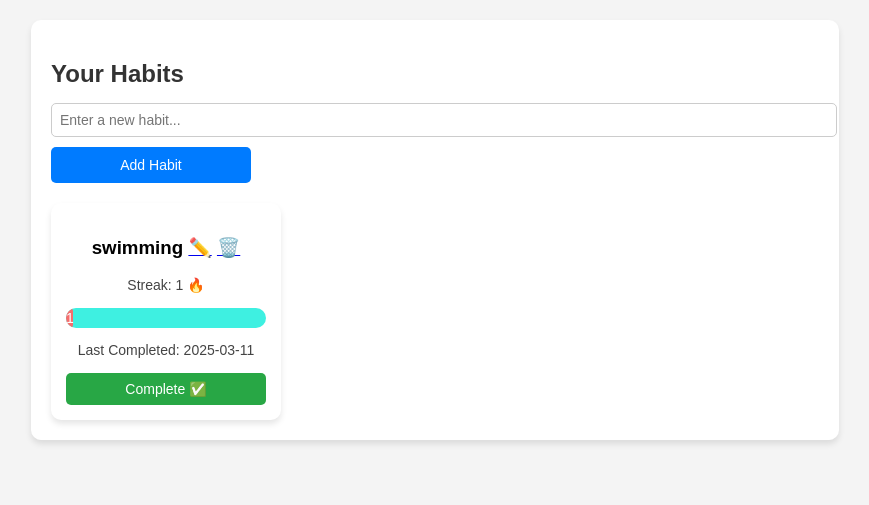
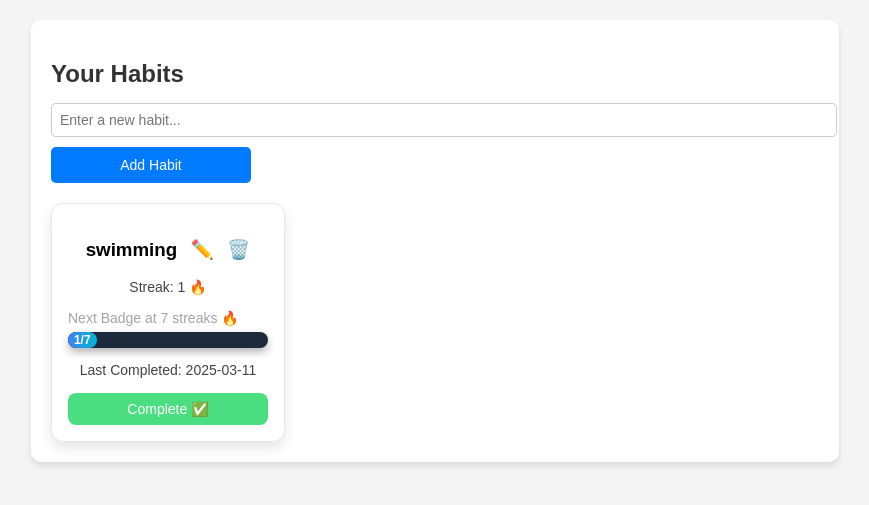
Before and after one commit to sarthsg17/Habit-Tracker, a Flask app: page /manage-habits in a window 1280 px wide. Shown: the part 70-575 px from the top of the page, without its empty margins (205-1074 px from the left). Run offline with Flask 3, Linux system fonts and the light colour scheme; a user stored in the database is signed in.

Commit message:
feat: enhance habit management UI with improved styling and progress indicators

```diff
--- a/static/styles.css
+++ b/static/styles.css
@@ -597,25 +597,75 @@ p {
 
 
 /* Progress Bar Styling */
+/* General Progress Bar Styling */
 .progress-container {
-    width: 100%;
-    background-color: #08ecd9c7;
-    border-radius: 10px;
+    background-color: #1e293b;
+    border-radius: 12px;
     overflow: hidden;
-    margin: 10px 0;
+    height: 16px;
+    margin-bottom: 8px;
+    position: relative;
+    box-shadow: 0 4px 8px rgba(0,0,0,0.3);
 }
 
-.progress-bar {
-    height: 20px;
+/* Next Badge Progress Bar */
+.progress-bar-next {
+    height: 100%;
+    background: linear-gradient(90deg, #3b82f6, #06b6d4);
     text-align: center;
-    line-height: 20px;
-    font-size: 14px;
-    color: white;
-    border-radius: 10px;
+    line-height: 16px;
+    color: #fff;
+    font-size: 12px;
+    font-weight: bold;
+    border-radius: 12px;
     transition: width 0.5s ease-in-out;
 }
 
-/* Dynamic Colors */
-.low { background-color: #f76c6c; } /* Red for low streaks */
-.medium { background-color: #f7c66c; } /* Yellow for medium */
-.high { background-color: #6cf76c; } /* Green for high streaks */
+/* Next Badge Info */
+.next-badge-info {
+    font-size: 14px;
+    color: #a3a3a3;
+    margin-bottom: 6px;
+    text-align: left;
+}
+
+/* Complete Button */
+.complete-btn {
+    background-color: #4ade80;
+    color: #fff;
+    padding: 8px 16px;
+    border: none;
+    border-radius: 8px;
+    cursor: pointer;
+    transition: background 0.3s ease;
+}
+
+.complete-btn:hover {
+    background-color: #22c55e;
+}
+
+/* Habit Card Styling */
+.habit-card {
+    background-color: #ffffff;
+    border: 1px solid #e5e7eb;
+    padding: 16px;
+    border-radius: 12px;
+    box-shadow: 0 6px 12px rgba(0,0,0,0.1);
+    transition: transform 0.2s ease;
+}
+
+.habit-card:hover {
+    transform: translateY(-5px);
+}
+
+/* Edit and Delete Icon Styling */
+.habit-card h3 a {
+    color: #3b82f6;
+    margin-left: 8px;
+    text-decoration: none;
+    transition: color 0.2s ease;
+}
+
+.habit-card h3 a:hover {
+    color: #1d4ed8;
+}
--- a/templates/manage_habits.html
+++ b/templates/manage_habits.html
@@ -1,15 +1,21 @@
 <!DOCTYPE html>
 <html lang="en">
   <head>
-    <meta charset="UTF-8">
-    <meta name="viewport" content="width=device-width, initial-scale=1.0">
+    <meta charset="UTF-8" />
+    <meta name="viewport" content="width=device-width, initial-scale=1.0" />
     <title>Dashboard | Habit Tracker</title>
-    <link rel="stylesheet" href="{{ url_for('static', filename='styles.css') }}">
+    <link
+      rel="stylesheet"
+      href="{{ url_for('static', filename='styles.css') }}"
+    />
   </head>
   <body>
     <nav class="navbar">
       <div class="logo">
-            <img src="{{ url_for('static', filename='logo.png') }}" alt="Habit Tracker Logo">
+        <img
+          src="{{ url_for('static', filename='logo.png') }}"
+          alt="Habit Tracker Logo"
+        />
         <span class="app-name">Habit Tracker</span>
       </div>
 
@@ -22,7 +28,6 @@
             <a href="{{ url_for('main.badges') }}">Badges</a>
             <a href="{{ url_for('main.calendar') }}">Calender</a>
             <a href="{{ url_for('main.logout') }}">Logout</a>
-
           </div>
         </div>
         {% else %}
@@ -36,55 +41,90 @@
       <h2>Your Habits</h2>
 
       <!-- Flash Messages -->
-        {% with messages = get_flashed_messages(with_categories=true) %}
-            {% if messages %}
-                {% for category, message in messages %}
+      {% with messages = get_flashed_messages(with_categories=true) %} {% if
+      messages %} {% for category, message in messages %}
       <div class="flash {{ category }}">{{ message }}</div>
-                {% endfor %}
-            {% endif %}
-        {% endwith %}
+      {% endfor %} {% endif %} {% endwith %}
 
       <!-- Habit Form -->
-        <form method="POST" action="{{ url_for('main.add_habit') }}" class="habit-form">
-            <input type="text" name="habit_name" placeholder="Enter a new habit..." required>
+      <form
+        method="POST"
+        action="{{ url_for('main.add_habit') }}"
+        class="habit-form"
+      >
+        <input
+          type="text"
+          name="habit_name"
+          placeholder="Enter a new habit..."
+          required
+        />
         <button type="submit">Add Habit</button>
       </form>
 
       <!-- Habit List -->
       <div class="habit-list">
-            {% if activities %}
-                {% for habit in activities %}
+        {% if activities %} {% for habit in activities %} {% set
+        badge_milestones = [1, 7, 30, 180, 360] %} {% set next_badge =
+        badge_milestones | select("greaterthan", habit.streak) | list | first %}
+
         <div class="habit-card">
-                        <h3>{{ habit.name }}
-                            <!-- Edit Icon: Clicking this navigates to the edit page -->
-                            <a href="{{ url_for('main.edit_habit', habit_id=habit.id) if habit.id else '#' }}" title="Edit Habit">✏️</a>
+          <h3>
+            {{ habit.name }}
+            <a
+              href="{{ url_for('main.edit_habit', habit_id=habit.id) if habit.id else '#' }}"
+              title="Edit Habit"
+              >✏️</a
+            >
+            <a
+              href="{{ url_for('main.confirm_delete', habit_id=habit.id) }}"
+              title="Delete Habit"
+              >🗑️</a
+            >
+          </h3>
 
-                            <!-- Delete Icon: Clicking this navigates to a confirmation page -->
-                            <a href="{{ url_for('main.confirm_delete', habit_id=habit.id) }}" title="Delete Habit">🗑️</a>
-                        </h3>
+          <!-- Current Streak Display -->
           <p>Streak: {{ habit.streak }} 🔥</p>
-                        <div class="progress-container">
-                            <div class="progress-bar
-                                {% if habit.streak <= 5 %} low
-                                {% elif habit.streak <= 10 %} medium
-                                {% else %} high
-                                {% endif %}"
-                                style="width: {{ (habit.streak / 30) * 100 }}%;">
-                                {{ habit.streak }} days
+
+          <!-- Progress to Next Badge -->
+          {% if next_badge %}
+          <p class="next-badge-info">
+            Next Badge at {{ next_badge }} streaks 🔥
+          </p>
+          <div class="progress-container next-badge-bar">
+            <div
+              class="progress-bar-next"
+              style="width: {{ (habit.streak / next_badge) * 100 }}%;"
+            >
+              {{ habit.streak }}/{{ next_badge }}
             </div>
           </div>
-                        <p>Last Completed: {{ habit.last_completed.strftime('%Y-%m-%d') if habit.last_completed else "Not yet" }}</p>
+          {% else %}
+          <p class="next-badge-info">
+            🎯 You've unlocked all badges! Keep going! 🚀
+          </p>
+          {% endif %}
 
-                        <!-- Complete Habit Button -->
-                        <form action="{{ url_for('main.complete_habit', habit_id=habit.id) }}" method="POST">
+          <!-- Last Completed -->
+          <p>
+            Last Completed: {{ habit.last_completed.strftime('%Y-%m-%d') if
+            habit.last_completed else "Not yet" }}
+          </p>
+
+          <!-- Complete Button -->
+          <form
+            action="{{ url_for('main.complete_habit', habit_id=habit.id) }}"
+            method="POST"
+          >
             <button type="submit" class="complete-btn">Complete ✅</button>
           </form>
         </div>
-                {% endfor %}
-            {% else %}
-                <p>No habits found. <a href="{{ url_for('main.manage_habits') }}">Add a new habit</a></p>
+        {% endfor %} {% else %}
+        <p>
+          No habits found.
+          <a href="{{ url_for('main.manage_habits') }}">Add a new habit</a>
+        </p>
         {% endif %}
       </div>
-
+    </div>
   </body>
 </html>
```
Also changed, not shown: instance/habit_tracker.db. Lines whose indentation alone changed are shown as unchanged.
